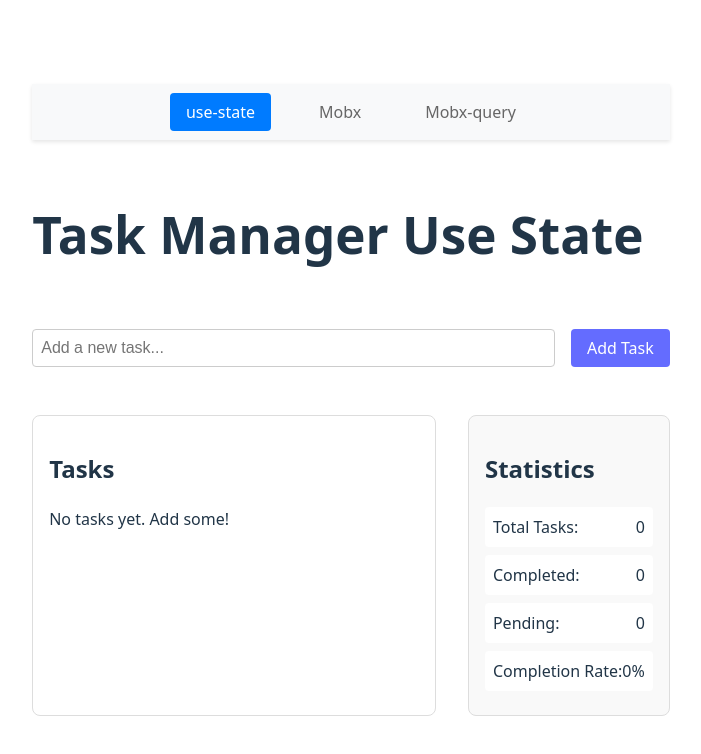
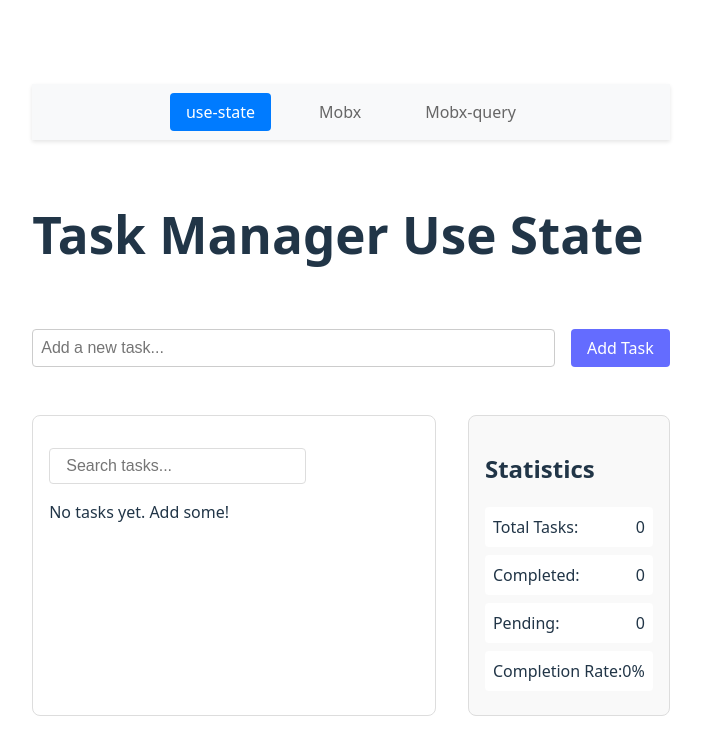
Before and after one commit to infoxicator/mobx-task-demo, a React (Vite) app: page /use-state in a window 1280 px wide. Shown: the top 754 px of the page, without its empty margins (289-990 px from the left). Built offline with nearby package versions, Linux system fonts and the light colour scheme.

Commit message:
feat: use-state search

```diff
--- a/src/routes/use-state/SearchForm.jsx
+++ b/src/routes/use-state/SearchForm.jsx
@@ -1,26 +1,24 @@
-import { observer } from 'mobx-react-lite'
-import { store } from '../../stores/TaskStoreMobx'
+const SearchForm = ({ searchQuery, setSearchQuery }) => {
 
-const SearchForm = observer(() => {
   return (
     <div className="search-form">
       <input
         type="text"
-        value={store.searchQuery}
-        onChange={(e) => store.setSearchQuery(e.target.value)}
+        value={searchQuery}
+        onChange={(e) => setSearchQuery(e.target.value)}
         placeholder="Search tasks..."
         className="search-input"
       />
-      {store.searchQuery && (
+      {searchQuery && (
         <button
           className="clear-search"
-          onClick={() => store.setSearchQuery('')}
+          onClick={() => setSearchQuery('')}
         >
           ✕
         </button>
       )}
     </div>
   )
-})
+}
 
 export default SearchForm
--- a/src/routes/use-state/TaskList.jsx
+++ b/src/routes/use-state/TaskList.jsx
@@ -1,10 +1,11 @@
 import TaskItem from './TaskItem'
 import { memo } from 'react'
+import SearchForm from './SearchForm'
 
-const TaskList = memo(({ tasks, onToggle, onDelete }) => {
+const TaskList = memo(({ tasks, onToggle, onDelete, searchQuery, setSearchQuery }) => {
   return (
     <div className="task-list">
-      <h2>Tasks</h2>
+      <SearchForm searchQuery={searchQuery} setSearchQuery={setSearchQuery} />
       {tasks.length === 0 ? (
         <p>No tasks yet. Add some!</p>
       ) : (
--- a/src/routes/use-state/index.jsx
+++ b/src/routes/use-state/index.jsx
@@ -5,6 +5,8 @@ import TaskForm from './TaskForm'
 
 function App() {
   const [tasks, setTasks] = useState([])
+  const [searchQuery, setSearchQuery] = useState('')
+  const filteredTasks = tasks.filter(task => task.title.toLowerCase().includes(searchQuery.toLowerCase()))
 
   const addTask = (title) => {
     setTasks(prev => [...prev, {
@@ -33,7 +35,9 @@ function App() {
       <TaskForm onAddTask={addTask} />
       <div className="content">
         <TaskList
-          tasks={tasks}
+          searchQuery={searchQuery}
+          setSearchQuery={setSearchQuery}
+          tasks={filteredTasks}
           onToggle={toggleTask}
           onDelete={deleteTask}
         />
```
